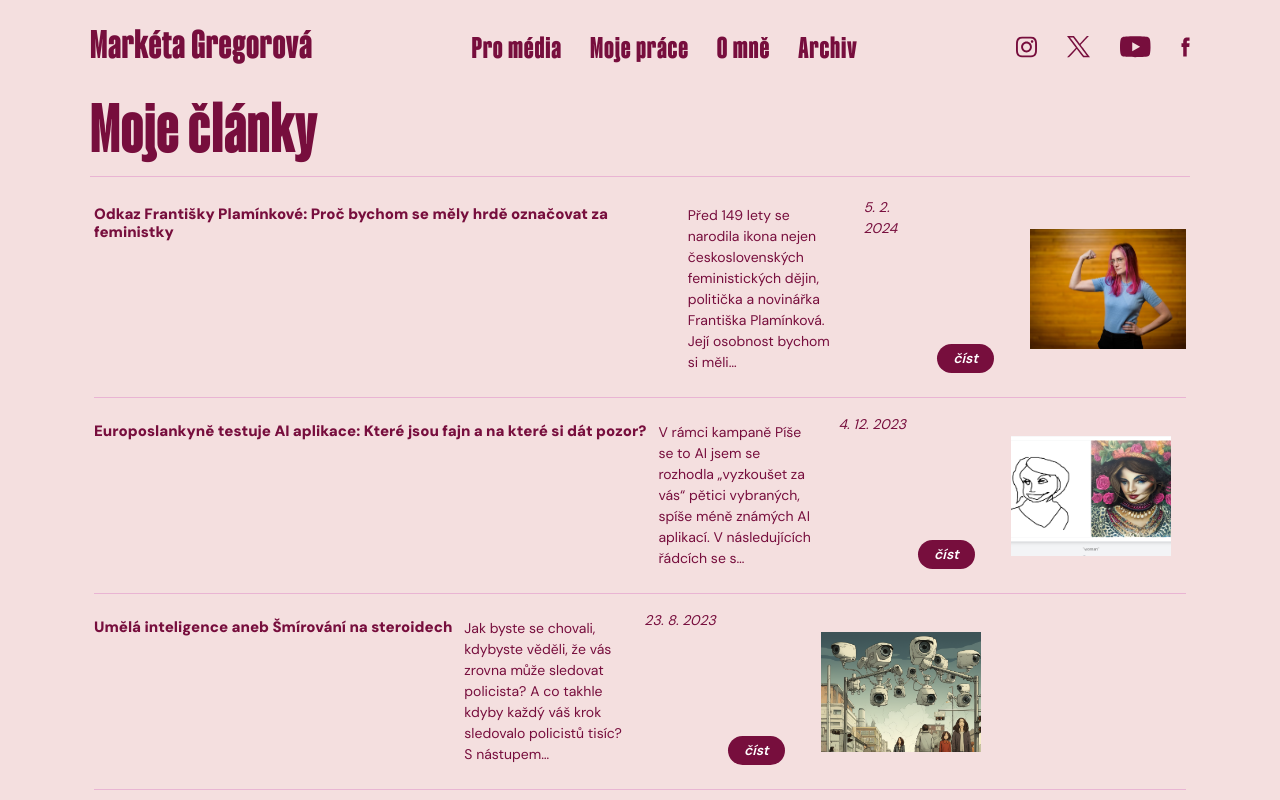
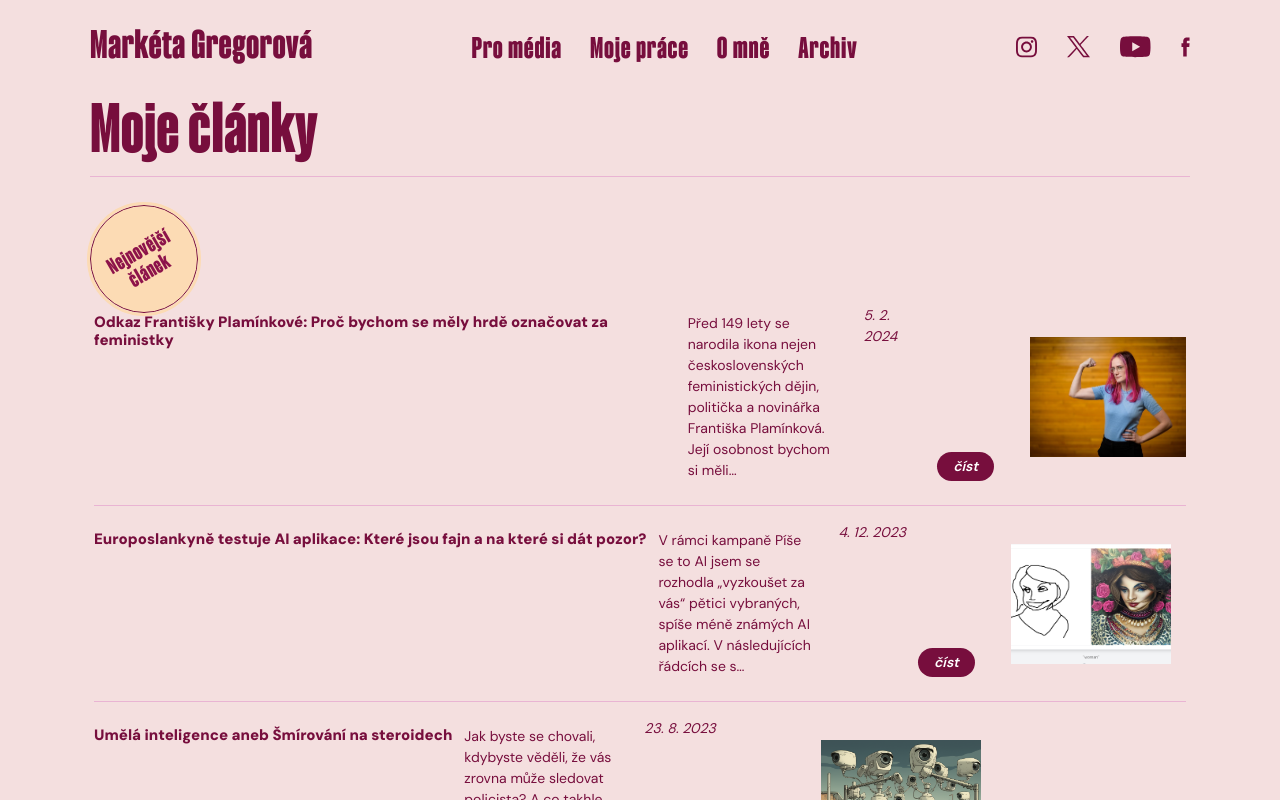
Before and after one commit to caroluxurians/mgreg, a Next.js app: page /clanky in a window 1280 px wide. Shown: the top 800 px of the page. Built offline with nearby package versions, Linux system fonts and the light colour scheme.

Commit message:
sticker - more custom params

```diff
--- a/app/(sections)/clanky/page.tsx
+++ b/app/(sections)/clanky/page.tsx
@@ -3,6 +3,7 @@ import Header from "@/app/components/Header";
 import HeaderMobile from "@/app/components/HeaderMobile";
 import ArticleType from "@/app/types/article";
 import ArticlePreview from "./ArticlePreview";
+import Sticker from "../pro-media/Sticker";
 
 const Clanky = async () => {
   const file = await readFile(`${process.cwd()}/articles.json`, "utf8");
@@ -18,6 +19,20 @@ const Clanky = async () => {
           <div className="font-heading title-font-size text-medium-pink border-b border-light-pink my-7 pb-3">
             Moje články
           </div>
+          <Sticker
+            backgroundColor="bg-[#FCDBB4]"
+            textColor="text-[#8D134A]"
+            outlineColor="outline-[#FCDBB4]"
+            rotate="-rotate-30"
+            textSize="text-[22px]/[22px] tracking-wide"
+            additionalStyles="pt-1"
+            content={(
+              <>
+                Nejnovější <br />
+                článek
+              </>
+            )}
+          />
           <div className="flex flex-col gap-6 mb-6 mx-1">
             {data.map((article: ArticleType) => (
               <ArticlePreview key={article.id} article={article} />
--- a/app/(sections)/pro-media/Sticker.tsx
+++ b/app/(sections)/pro-media/Sticker.tsx
@@ -3,14 +3,18 @@ import classNames from "classnames";
 type StickerProps = {
   backgroundColor: string
   textColor: string
+  borderColor?: string
+  outlineColor?: string
   content: React.ReactNode
+  rotate?: string
+  textSize?: string
   additionalStyles?: string
 };
 
-const Sticker = ({ backgroundColor, textColor, content, additionalStyles = "" }: StickerProps) => {
+const Sticker = ({ backgroundColor, textColor, borderColor = "border-medium-pink", outlineColor = "outline-beige", content, rotate = "rotate-19", textSize = "text-[26px]/[22px] xl:text-[32px]/[28px] 2xl:text-[40px]/[34px]", additionalStyles = "" }: StickerProps) => {
   return (
-    <div className={classNames(`w-22 h-22 rounded-full ${backgroundColor} ${additionalStyles} outline-3 outline-beige flex items-center justify-center xl:w-27 xl:h-27 2xl:w-32 2xl:h-32`)}>
-      <div className={classNames(`${textColor} font-heading text-center text-[26px]/[22px] rotate-19 xl:text-[32px]/[28px] 2xl:text-[40px]/[34px]`)}>
+    <div className={classNames(`w-22 h-22 rounded-full ${backgroundColor} ${additionalStyles} border ${borderColor} outline-3 ${outlineColor} flex items-center justify-center xl:w-27 xl:h-27 2xl:w-32 2xl:h-32`)}>
+      <div className={classNames(`${textColor} font-heading text-center ${textSize} ${rotate} `)}>
         {content}
       </div>
     </div>
--- a/app/(sections)/pro-media/page.tsx
+++ b/app/(sections)/pro-media/page.tsx
@@ -85,6 +85,7 @@ const ProMedia = () => {
               <Sticker
                 backgroundColor="bg-[#005F66]"
                 textColor="text-light-pink"
+                borderColor="border-#005F66]"
                 content={(
                   <>
                     volně ke<br />
```
